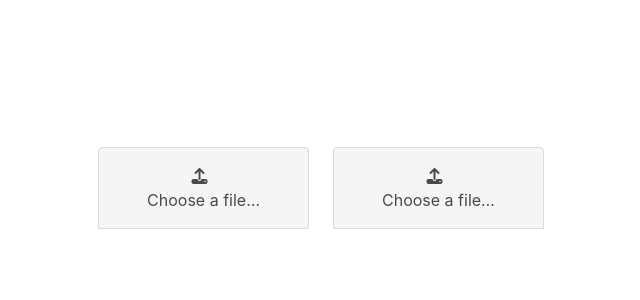
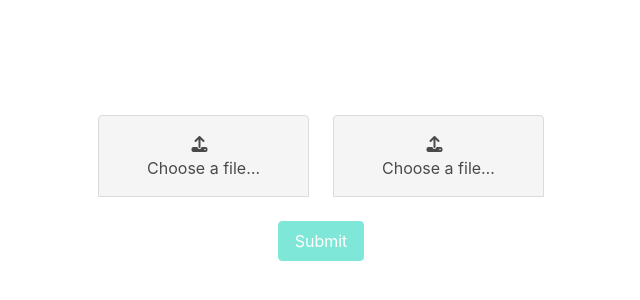
Before and after one commit to SebastienDS/CloneWar, a Svelte app in the folder CloneWar/frontend/: page / in a window 1280 px wide. Shown: the part 212-512 px from the top of the page, without its empty margins (319-959 px from the left). Built offline with nearby package versions, Linux system fonts and the light colour scheme.

Commit message:
Send file to server

```diff
--- a/CloneWar/frontend/src/components/Dropzone.svelte
+++ b/CloneWar/frontend/src/components/Dropzone.svelte
@@ -1,11 +1,21 @@
 <script>
+    import { createEventDispatcher } from "svelte";
+
+
   let files = null;
-  let getFilename = () => files[0].name;
+
+  const dispatch = createEventDispatcher();
+
+  const submitFile = () => {
+    dispatch("filenameChanged", {
+      filename: files[0].name
+    });
+  }
 </script>
 
 <div class="file has-name is-boxed" class:is-success="{files !== null}">
   <label class="file-label">
-    <input class="file-input" type="file" name="resume" bind:files/>
+    <input class="file-input" type="file" name="resume" bind:files on:change={submitFile}/>
     <span class="file-cta">
       <span class="file-icon">
         <i class="fas fa-upload" />
@@ -13,7 +23,7 @@
       <span class="file-label"> Choose a file… </span>
     </span>
     {#if files}
-      <span class="file-name"> {getFilename()} </span>
+      <span class="file-name"> {files[0].name} </span>
     {/if}
   </label>
 </div>
--- a/CloneWar/frontend/src/components/Home.svelte
+++ b/CloneWar/frontend/src/components/Home.svelte
@@ -1,16 +1,46 @@
 <script>
   import Dropzone from "./Dropzone.svelte";
+
+  let mainJar = null;
+  let sourceJar = null;
+
+  const setMainJar = (event) => mainJar = event.detail.filename;
+  const setSourceJar = (event) => sourceJar = event.detail.filename;
+
+  $: canSubmit = mainJar !== null && sourceJar != null;
+
+  const submit = () => {
+    const dataArray = new FormData();
+    dataArray.append("mainJar", mainJar);
+    dataArray.append("sourceJar", sourceJar);
+
+    fetch("/api/jars", {
+      method: "POST",
+      headers: {
+        "Content-Type": "multipart/form-data"
+      },
+      body: dataArray
+    })
+    .then(res => console.log(res.json()))
+    .catch(error => console.log(error))
+  }
 </script>
 
 <div
   class="container full-height is-flex is-justify-content-center is-align-items-center"
 >
-  <div class="is-flex">
+  <div class="is-flex is-flex-direction-column is-align-items-center">
+    <div class="is-flex">
+      <div class="m-3">
+        <Dropzone on:filenameChanged={setMainJar}/>
+      </div>
+      <div class="m-3">
+        <Dropzone on:filenameChanged={setSourceJar}/>
+      </div>
+    </div>
+
     <div class="m-3">
-      <Dropzone />
-    </div>
-    <div class="m-3">
-      <Dropzone />
+      <button type="submit" class="button is-primary" on:click={submit} disabled="{canSubmit === false}">Submit</button>
     </div>
   </div>
 </div>
```
